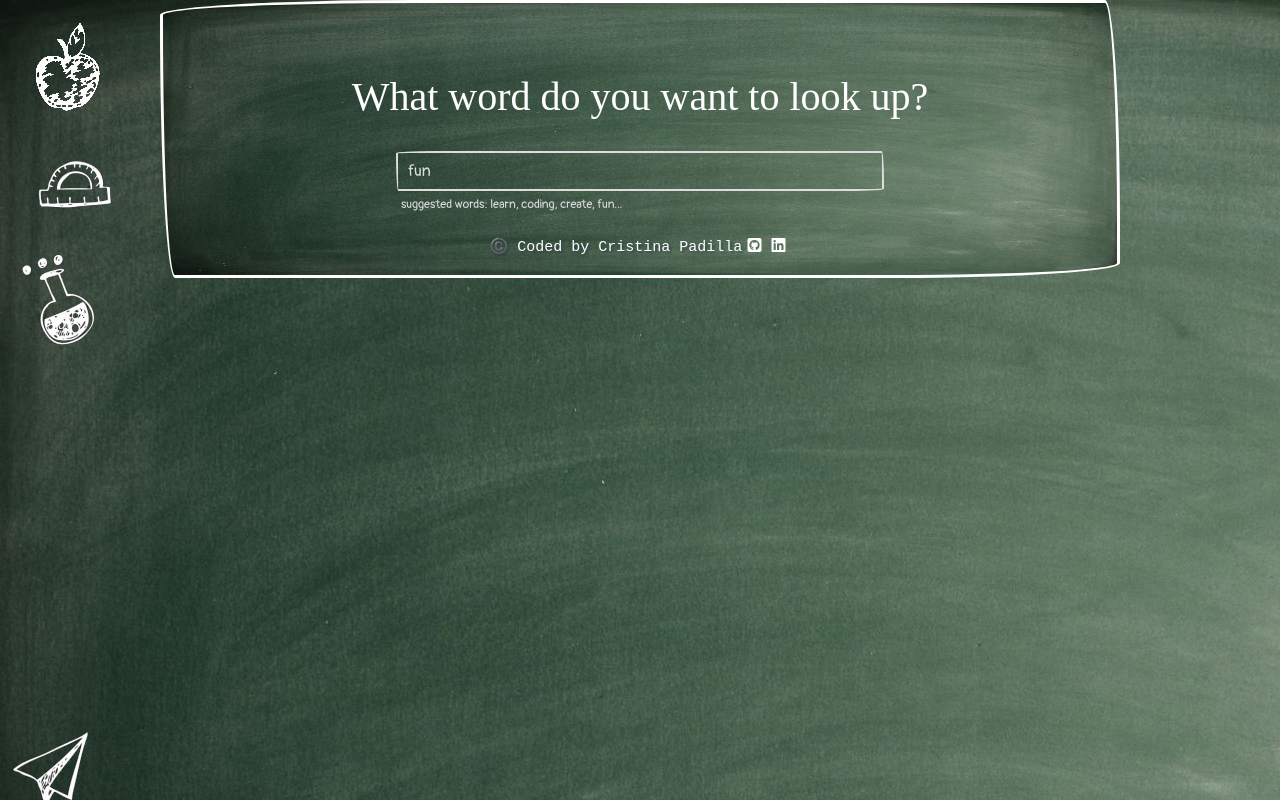
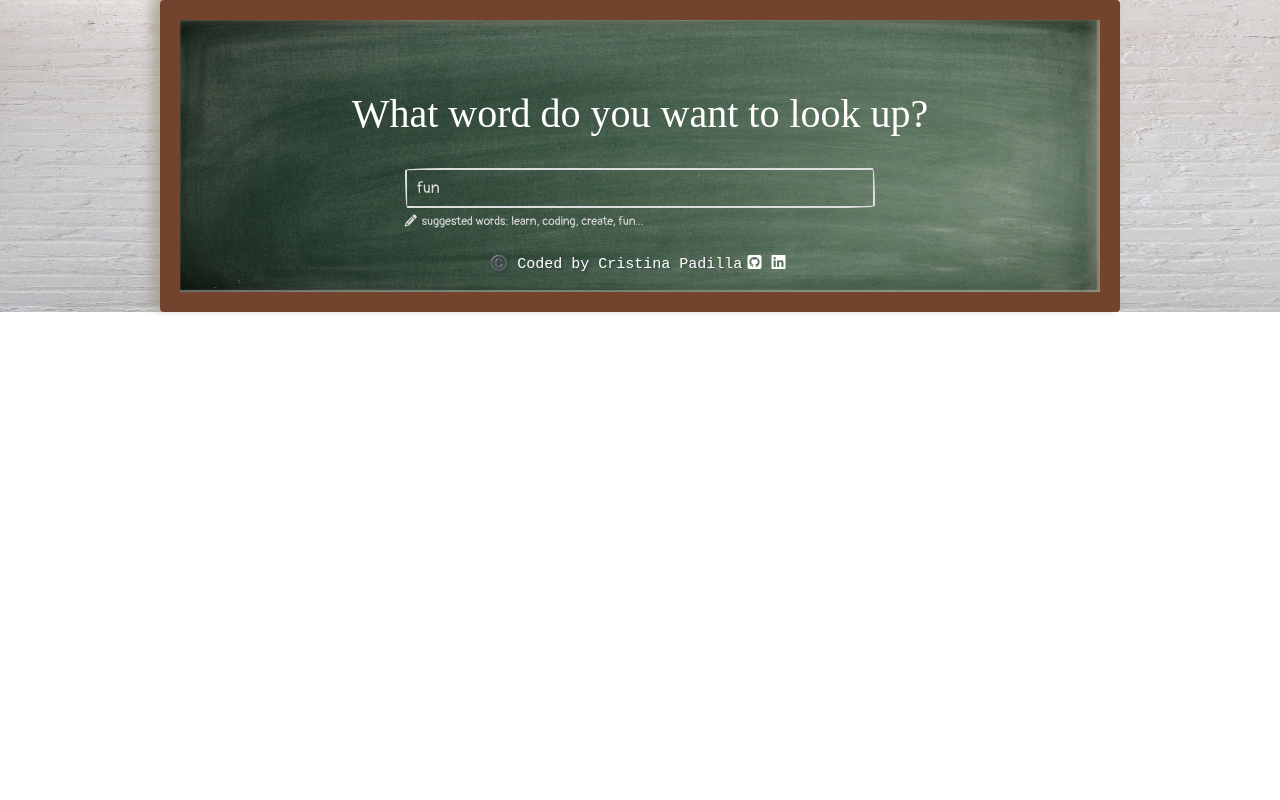
Before and after one commit to Mama-simba/dictionary-project, a React (Create React App) app: page / in a window 1280 px wide. Built offline with nearby package versions, Linux system fonts and the light colour scheme; no server answers; a web font is replaced by a local one.

Commit message:
Editing body and App container backgrounds

```diff
--- a/src/App.css
+++ b/src/App.css
@@ -5,13 +5,12 @@
 }
 
 body {
-  background-image: url("/src/background.jpg");
+  background-image: url("/src/wall.jpg");
   background-repeat:no-repeat;
-
+  background-position: cover;
+  background-size: 100% 100%;
 
 }
-
-
 
 .App {
   max-width: 960px;
@@ -22,8 +21,10 @@ body {
   background-repeat:no-repeat;
   background-position: center;
   background-size: 100% 100%;
-  border: 3px solid white;
-  border-radius: 255px 15px 225px 15px/15px 225px 15px 255px;
+  border: 20px solid #74432d;
+  box-shadow: inset -10px 2px 10px rgba(163,155,139,0.36), inset -3px 0px 2px rgba(163,155,139,0.66), inset 1px 0px 2px rgba(163,155,139,0.12), inset 0px -2px 1px rgba(218,216,214,0.4), -5px -3px 10px rgba(163,155,139,0.46),
+    -10px -4px 10px rgba(163,155,139,0.46), 0px -2px 1px rgba(163,155,139,0.14);
+  border-radius: 4px;
 }
 
 h1 {
--- a/src/Dictionary.css
+++ b/src/Dictionary.css
@@ -22,10 +22,14 @@ form {
     color: #ddd;
 }
 
+.hint i {
+    padding-right: 5px;
+
+}
+
 .hint {
     width: 75%;
     margin: 5px auto;
-    padding-left: 5px;
     font-size: 12px;
     text-align: left;
     color: #ddd;
--- a/src/Dictionary.js
+++ b/src/Dictionary.js
@@ -53,6 +53,7 @@ export default function Dictionary(){
                     <input type="search" onChange={handleKeywordChange} defaultValue={keyword}/>
                 </form>
                 <div className="hint">
+                    <i class="fas fa-pencil-alt"></i>
                     suggested words: learn, coding, create, fun...
                 </div>
             <Results results={results}/>
```
Also changed, not shown: src/background.jpg (deleted), src/wall.jpg (added).
